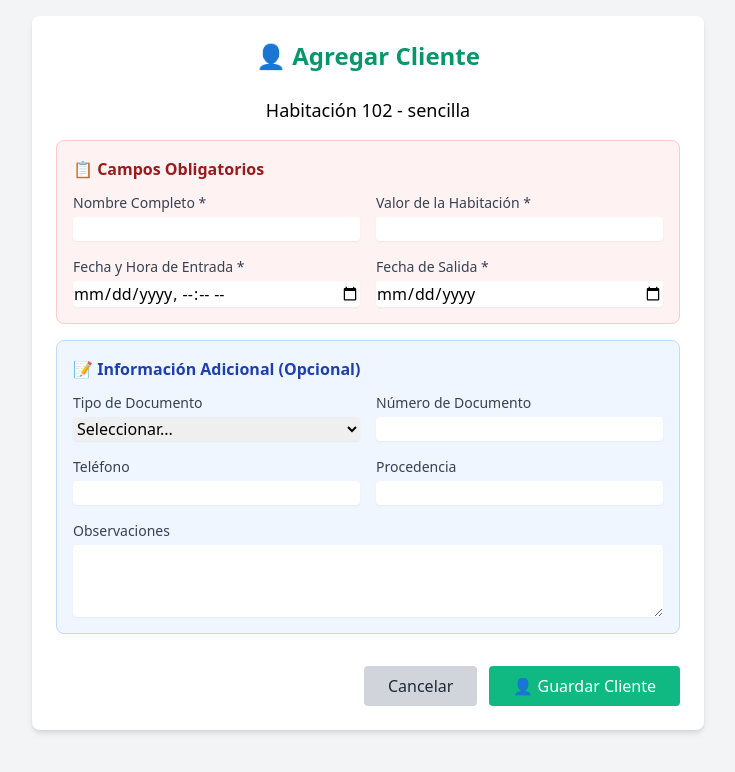
After one commit to tommyXD777/hotel, a Flask app: page /agregar_reservacion/2 in a window 1280 px wide. The commit adds this page. Shown: the top 772 px of the page, without its empty margins (272-1007 px from the left). Run offline with Flask 3, Linux system fonts and the light colour scheme; a user stored in the database is signed in; data comes from the database, SQL or seed files in the repository; data that the repository does not hold is empty; some libraries are stand-ins or nearby versions.

Commit message:
cambios de para agregar reservas

```diff
--- a/app.py
+++ b/app.py
@@ -6,11 +6,12 @@ from openpyxl.styles import Font, Border, Side, PatternFill, Alignment, NamedSty
 from openpyxl.utils import get_column_letter
 from werkzeug.security import check_password_hash
 import pymysql
+import threading
+import time as time_module
 
 app = Flask(__name__)
 app.secret_key = "una_clave_muy_secreta_y_larga"  # 🔑 obligatorio para sesión y flash
 
-# ----------------- CONEXIÓN DB -----------------
 def get_db_connection():
     """Obtiene una conexión a la base de datos con manejo de errores mejorado"""
     try:
@@ -52,7 +53,77 @@ def get_db_connection():
         print(f"❌ Error inesperado de conexión: {e}")
         return None
 
-# ----------------- LOGIN -----------------
+def verificar_liberacion_automatica():
+    """Verifica y libera habitaciones automáticamente a la 1 PM cuando se cumple la fecha"""
+    while True:
+        try:
+            ahora = datetime.now()
+            # Verificar solo a la 1 PM (13:00)
+            if ahora.hour == 13 and ahora.minute == 0:
+                conn = get_db_connection()
+                if conn:
+                    try:
+                        cur = conn.cursor()
+                        # Buscar clientes cuya fecha de salida ya pasó
+                        cur.execute("""
+                            SELECT DISTINCT habitacion_id
+                            FROM clientes
+                            WHERE check_out <= %s
+                            AND (check_out IS NOT NULL)
+                        """, (ahora,))
+
+                        habitaciones_a_liberar = cur.fetchall()
+
+                        for (habitacion_id,) in habitaciones_a_liberar:
+                            # Marcar clientes como salidos
+                            cur.execute("""
+                                UPDATE clientes
+                                SET check_out = %s
+                                WHERE habitacion_id = %s
+                                AND check_out <= %s
+                            """, (ahora, habitacion_id, ahora))
+
+                            # Verificar si quedan clientes activos
+                            cur.execute("""
+                                SELECT COUNT(*)
+                                FROM clientes
+                                WHERE habitacion_id = %s
+                                AND (check_out IS NULL OR check_out > %s)
+                            """, (habitacion_id, ahora))
+
+                            clientes_activos = cur.fetchone()[0]
+
+                            # Si no hay clientes activos, liberar habitación
+                            if clientes_activos == 0:
+                                cur.execute("""
+                                    UPDATE habitaciones
+                                    SET estado = 'libre'
+                                    WHERE id = %s
+                                """, (habitacion_id,))
+                                print(f"✅ Habitación {habitacion_id} liberada automáticamente a las 13:00")
+
+                        conn.commit()
+                        if habitaciones_a_liberar:
+                            print(f"🔄 Verificación automática: {len(habitaciones_a_liberar)} habitaciones procesadas")
+
+                    except Exception as e:
+                        print(f"❌ Error en verificación automática: {e}")
+                    finally:
+                        cur.close()
+                        conn.close()
+
+            # Esperar 60 segundos antes de la próxima verificación
+            time_module.sleep(60)
+
+        except Exception as e:
+            print(f"❌ Error en hilo de verificación: {e}")
+            time_module.sleep(60)
+
+def iniciar_verificacion_automatica():
+    hilo_verificacion = threading.Thread(target=verificar_liberacion_automatica, daemon=True)
+    hilo_verificacion.start()
+    print("🔄 Sistema de liberación automática iniciado")
+
 @app.route('/login', methods=['GET', 'POST'])
 def login():
     if request.method == 'GET':
@@ -127,14 +198,12 @@ def login():
         if conn:
             conn.close()
 
-# ----------------- LOGOUT -----------------
 @app.route('/logout', methods=['POST'])
 def logout():
     session.clear()  # limpia la sesión
     flash("Sesión cerrada con éxito", "success")
     return redirect(url_for('login'))
 
-# ----------------- PROTECCIÓN DE RUTAS -----------------
 @app.before_request
 def require_login():
     rutas_libres = {'login', 'static'}
@@ -177,7 +246,6 @@ def test_db():
             "error": "❌ No se pudo conectar a la base de datos. Revisa la consola para más detalles."
         })
 
-# ----------------- INDEX -----------------
 @app.route('/')
 def index():
     conn = get_db_connection()
@@ -187,6 +255,39 @@ def index():
 
     try:
         cur = conn.cursor()
+
+        ahora = datetime.now()
+
+        # Buscar y liberar habitaciones con fechas vencidas
+        cur.execute("""
+            SELECT DISTINCT habitacion_id
+            FROM clientes
+            WHERE check_out <= %s
+            AND (check_out IS NOT NULL)
+        """, (ahora,))
+
+        habitaciones_vencidas = cur.fetchall()
+
+        for (habitacion_id,) in habitaciones_vencidas:
+            # Verificar si quedan clientes activos
+            cur.execute("""
+                SELECT COUNT(*)
+                FROM clientes
+                WHERE habitacion_id = %s
+                AND (check_out IS NULL OR check_out > %s)
+            """, (habitacion_id, ahora))
+
+            clientes_activos = cur.fetchone()[0]
+
+            # Si no hay clientes activos, liberar habitación
+            if clientes_activos == 0:
+                cur.execute("""
+                    UPDATE habitaciones
+                    SET estado = 'libre'
+                    WHERE id = %s
+                """, (habitacion_id,))
+
+        conn.commit()
 
         # Traer todas las habitaciones
         cur.execute("SELECT id, numero, descripcion, estado FROM habitaciones")
@@ -236,7 +337,6 @@ def index():
         if conn:
             conn.close()
 
-# ----------------- REGISTRAR -----------------
 @app.route('/registrar', methods=['POST'])
 def registrar():
     flash("Mensualidad registrada con éxito")
@@ -450,7 +550,8 @@ def guardar_nuevo_cliente():
             flash('La habitación ha alcanzado el límite máximo de 4 clientes.', 'error')
             return redirect(url_for('index'))
 
-        cur.execute("""INSERT INTO clientes (hora_ingreso, nombre, tipo_doc, numero_doc, telefono, procedencia, check_in, check_out, valor, observacion, habitacion_id) VALUES (%s, %s, %s, %s, %s, %s, %s, %s, %s, %s, %s)""", (check_in_dt.time(), nombre, tipo_doc, numero_doc, telefono, procedencia, check_in_dt, check_out_dt, valor, observacion, habitacion_id))
+        cur.execute("""INSERT INTO clientes (hora_ingreso, nombre, tipo_doc, numero_doc, telefono,
+                      procedencia, check_in, check_out, valor, observacion, habitacion_id) VALUES (%s, %s, %s, %s, %s, %s, %s, %s, %s, %s, %s)""", (check_in_dt.time(), nombre, tipo_doc, numero_doc, telefono, procedencia, check_in_dt, check_out_dt, valor, observacion, habitacion_id))
 
         # Cambiar estado a ocupada
         cur.execute("""UPDATE habitaciones SET estado = 'ocupada' WHERE id = %s""", (habitacion_id,))
@@ -711,6 +812,91 @@ def registrar_cliente(habitacion_id):
         cur.close()
         conn.close()
 
+@app.route('/agregar_reservacion/<int:habitacion_id>')
+def agregar_reservacion(habitacion_id):
+    conn = get_db_connection()
+    if not conn:
+        flash('Error de conexión a la base de datos.', 'error')
+        return redirect(url_for('index'))
+
+    try:
+        cur = conn.cursor()
+        cur.execute("SELECT numero, descripcion FROM habitaciones WHERE id = %s", (habitacion_id,))
+        habitacion = cur.fetchone()
+
+        if not habitacion:
+            flash('Habitación no encontrada.', 'error')
+            return redirect(url_for('index'))
+
+        return render_template('agregar_cliente_reserva.html', habitacion=habitacion, habitacion_id=habitacion_id)
+
+    except pymysql.MySQLError as e:
+        flash(f'Error en la base de datos: {str(e)}', 'error')
+        return redirect(url_for('index'))
+    finally:
+        cur.close()
+        conn.close()
+
+@app.route('/guardar_reservacion', methods=['POST'])
+def guardar_reservacion():
+    try:
+        habitacion_id = int(request.form['habitacion_id'])
+        # Campos obligatorios
+        nombre = request.form['nombre']
+        valor = request.form['valor']
+        fecha_entrada = request.form['fecha_entrada']
+        fecha_salida = request.form['fecha_salida']
+
+        # Campos opcionales
+        tipo_doc = request.form.get('tipo_doc', '')
+        numero_doc = request.form.get('numero_doc', '')
+        telefono = request.form.get('telefono', '')
+        procedencia = request.form.get('procedencia', '')
+        observacion = request.form.get('observacion', '')
+
+        # Convertir fechas
+        fecha_entrada_dt = datetime.strptime(fecha_entrada, "%Y-%m-%d")
+        fecha_entrada_dt = datetime(fecha_entrada_dt.year, fecha_entrada_dt.month, fecha_entrada_dt.day, 14, 0)  # 2 PM entrada
+
+        fecha_salida_dt = datetime.strptime(fecha_salida, "%Y-%m-%d")
+        fecha_salida_dt = datetime(fecha_salida_dt.year, fecha_salida_dt.month, fecha_salida_dt.day, 13, 0)  # 1 PM salida
+
+        conn = get_db_connection()
+        if not conn:
+            flash('Error de conexión a la base de datos.', 'error')
+            return redirect(url_for('index'))
+
+        cur = conn.cursor()
+
+        cur.execute("""
+            INSERT INTO clientes (
+                habitacion_id, nombre, tipo_doc, numero_doc, telefono,
+                procedencia, check_in, check_out, valor, observacion, hora_ingreso
+            ) VALUES (%s, %s, %s, %s, %s, %s, %s, %s, %s, %s, %s)
+        """, (
+            habitacion_id, nombre, tipo_doc or None, numero_doc or None, telefono or None,
+            procedencia or None, fecha_entrada_dt, fecha_salida_dt, valor, observacion or None,
+            fecha_entrada_dt.time()
+        ))
+
+        cur.execute("UPDATE habitaciones SET estado = 'reservado' WHERE id = %s", (habitacion_id,))
+
+        conn.commit()
+        flash('Reservación guardada exitosamente.', 'success')
+        return redirect(url_for('index'))
+
+    except pymysql.MySQLError as e:
+        flash(f'Error en la base de datos: {str(e)}', 'error')
+        return redirect(url_for('index'))
+    except Exception as e:
+        flash(f'Error al guardar reservación: {str(e)}', 'error')
+        return redirect(url_for('index'))
+    finally:
+        if 'cur' in locals():
+            cur.close()
+        if 'conn' in locals():
+            conn.close()
+
 if __name__ == '__main__':
     print("🚀 Iniciando servidor Flask...")
     print("📊 Probando conexión a base de datos...")
@@ -731,4 +917,6 @@ if __name__ == '__main__':
         print("❌ Error de conexión a base de datos")
         print("💡 Visita http://localhost:5000/test-db para más detalles")
 
+    iniciar_verificacion_automatica()
+
     app.run(debug=True, host='0.0.0.0', port=5000)
--- /dev/null
+++ b/templates/agregar_cliente_reserva.html
@@ -0,0 +1,115 @@
+<!DOCTYPE html>
+<html lang="es">
+<head>
+    <meta charset="UTF-8">
+    <meta name="viewport" content="width=device-width, initial-scale=1.0">
+    <title>Agregar Cliente</title>
+    <link href="https://cdn.jsdelivr.net/npm/tailwindcss@2.2.19/dist/tailwind.min.css" rel="stylesheet">
+</head>
+<body class="bg-gray-100 font-sans">
+    <div class="container mx-auto p-4">
+        <div class="max-w-2xl mx-auto bg-white p-6 rounded-lg shadow-md">
+            <h2 class="text-2xl font-bold mb-6 text-center text-green-600">👤 Agregar Cliente</h2>
+            <h3 class="text-lg mb-4 text-center">Habitación {{ habitacion[0] }} - {{ habitacion[1] }}</h3>
+
+            <form action="{{ url_for('guardar_nuevo_cliente') }}" method="POST" class="space-y-4">
+                <input type="hidden" name="habitacion_id" value="{{ habitacion_id }}">
+
+                <!-- Campos obligatorios -->
+                <div class="bg-red-50 p-4 rounded-lg border border-red-200">
+                    <h4 class="font-semibold text-red-800 mb-3">📋 Campos Obligatorios</h4>
+
+                    <div class="grid grid-cols-1 md:grid-cols-2 gap-4">
+                        <div>
+                            <label for="nombre" class="block text-sm font-medium text-gray-700">Nombre Completo *</label>
+                            <input type="text" id="nombre" name="nombre" required
+                                   class="mt-1 block w-full rounded border-gray-300 shadow-sm focus:border-red-500 focus:ring-red-500">
+                        </div>
+
+                        <div>
+                            <label for="valor" class="block text-sm font-medium text-gray-700">Valor de la Habitación *</label>
+                            <input type="number" id="valor" name="valor" step="0.01" required
+                                   value="{{ datos_referencia[2] if datos_referencia else '' }}"
+                                   class="mt-1 block w-full rounded border-gray-300 shadow-sm focus:border-red-500 focus:ring-red-500">
+                        </div>
+                    </div>
+
+                    <div class="grid grid-cols-1 md:grid-cols-2 gap-4 mt-4">
+                        <div>
+                            <label for="check_in" class="block text-sm font-medium text-gray-700">Fecha y Hora de Entrada *</label>
+                            <input type="datetime-local" id="check_in" name="check_in" required
+                                   value="{{ datos_referencia[0].strftime('%Y-%m-%dT%H:%M') if datos_referencia and datos_referencia[0] else '' }}"
+                                   class="mt-1 block w-full rounded border-gray-300 shadow-sm focus:border-red-500 focus:ring-red-500">
+                        </div>
+
+                        <div>
+                            <label for="check_out_fecha" class="block text-sm font-medium text-gray-700">Fecha de Salida *</label>
+                            <input type="date" id="check_out_fecha" name="check_out_fecha" required
+                                   value="{{ datos_referencia[1].strftime('%Y-%m-%d') if datos_referencia and datos_referencia[1] else '' }}"
+                                   class="mt-1 block w-full rounded border-gray-300 shadow-sm focus:border-red-500 focus:ring-red-500">
+                        </div>
+                    </div>
+                </div>
+
+                <!-- Campos opcionales -->
+                <div class="bg-blue-50 p-4 rounded-lg border border-blue-200">
+                    <h4 class="font-semibold text-blue-800 mb-3">📝 Información Adicional (Opcional)</h4>
+
+                    <div class="grid grid-cols-1 md:grid-cols-2 gap-4">
+                        <div>
+                            <label for="tipo_doc" class="block text-sm font-medium text-gray-700">Tipo de Documento</label>
+                            <select id="tipo_doc" name="tipo_doc"
+                                    class="mt-1 block w-full rounded border-gray-300 shadow-sm focus:border-blue-500 focus:ring-blue-500">
+                                <option value="">Seleccionar...</option>
+                                <option value="CC">Cédula de Ciudadanía</option>
+                                <option value="CE">Cédula de Extranjería</option>
+                                <option value="PA">Pasaporte</option>
+                                <option value="TI">Tarjeta de Identidad</option>
+                            </select>
+                        </div>
+
+                        <div>
+                            <label for="numero_doc" class="block text-sm font-medium text-gray-700">Número de Documento</label>
+                            <input type="text" id="numero_doc" name="numero_doc"
+                                   class="mt-1 block w-full rounded border-gray-300 shadow-sm focus:border-blue-500 focus:ring-blue-500">
+                        </div>
+                    </div>
+
+                    <div class="grid grid-cols-1 md:grid-cols-2 gap-4 mt-4">
+                        <div>
+                            <label for="telefono" class="block text-sm font-medium text-gray-700">Teléfono</label>
+                            <input type="tel" id="telefono" name="telefono"
+                                   class="mt-1 block w-full rounded border-gray-300 shadow-sm focus:border-blue-500 focus:ring-blue-500">
+                        </div>
+
+                        <div>
+                            <label for="procedencia" class="block text-sm font-medium text-gray-700">Procedencia</label>
+                            <input type="text" id="procedencia" name="procedencia"
+                                   class="mt-1 block w-full rounded border-gray-300 shadow-sm focus:border-blue-500 focus:ring-blue-500">
+                        </div>
+                    </div>
+
+                    <div class="mt-4">
+                        <label for="observacion" class="block text-sm font-medium text-gray-700">Observaciones</label>
+                        <textarea id="observacion" name="observacion" rows="3"
+                                  value="{{ datos_referencia[3] if datos_referencia and datos_referencia[3] else '' }}"
+                                  class="mt-1 block w-full rounded border-gray-300 shadow-sm focus:border-blue-500 focus:ring-blue-500"></textarea>
+                    </div>
+                </div>
+
+                <!-- Botones -->
+                <div class="flex justify-end space-x-3 pt-4">
+                    <a href="{{ url_for('index') }}"
+                       class="bg-gray-300 text-gray-800 px-6 py-2 rounded hover:bg-gray-400 transition-colors">
+                        Cancelar
+                    </a>
+                    <button type="submit"
+                            class="bg-green-500 text-white px-6 py-2 rounded hover:bg-green-600 transition-colors">
+                        👤 Guardar Cliente
+                    </button>
+                </div>
+            </form>
+        </div>
+    </div>
+</body>
+</html>
```
Also changed, not shown: templates/agregar_reservacion.html (added, +111 -0 lines), templates/index.html (+18 -3 lines).
